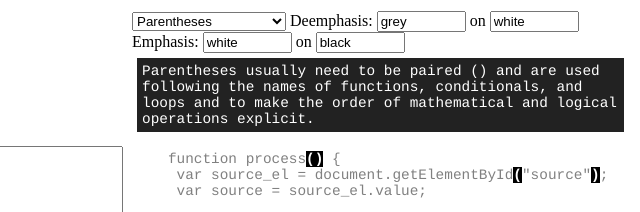
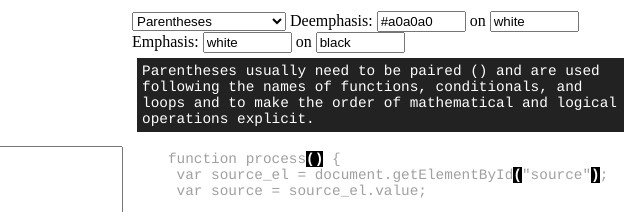
Before and after one commit to WilDoane/code_lens, a plain HTML site: page index.html in a window 1280 px wide. Shown: the top 212 px of the page, 640-1280 px from the left. Drawn offline with Linux system fonts and the light colour scheme.

Commit message:
Update deemphasis color

```diff
--- a/index.html
+++ b/index.html
@@ -168,7 +168,7 @@
       <td>Paste or type code into the text area, below. Then, click one of the lens options at the right.</td>
       <td id="nav_panel">
         <select id="nav_menu"></select>
-        Deemphasis: <input type="text" id="deemphasis_fg" value = "grey" size = 8 title = "Deemphasis foreground color"  placeholder = "foreground"> on
+        Deemphasis: <input type="text" id="deemphasis_fg" value = "#a0a0a0" size = 8 title = "Deemphasis foreground color"  placeholder = "foreground"> on
                     <input type="text" id="deemphasis_bg" value = "white" size = 8 title = "Deemphasis background color" placeholder = "background">
         Emphasis: <input type="text" id="emphasis_fg" value="white" size = 8 title = "Emphasis foreground color"         placeholder = "foreground"> on
                   <input type="text" id="emphasis_bg" value="black" size = 8 title = "Emphasis background color"         placeholder = "background">
```
